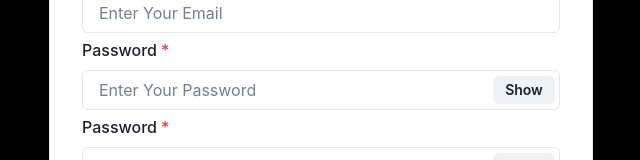
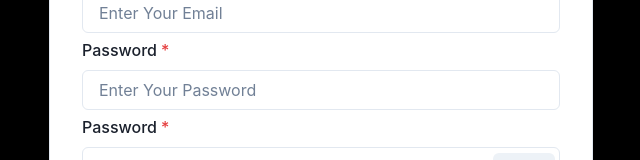
Before and after one commit to stalin670/ChatZone, a React (Create React App) app in the folder frontend/: page / in a window 1280 px wide. Both pictures are taken after a click on the tab "Sign Up". Shown: the part 324-484 px from the top of the page, without its empty margins (319-959 px from the left). Built offline with nearby package versions, Linux system fonts and the light colour scheme.

Commit message:
fixing : updates

```diff
--- a/frontend/src/components/Authentication/Signup.js
+++ b/frontend/src/components/Authentication/Signup.js
@@ -24,12 +24,14 @@ const Signup = () => {
         <FormLabel>Name</FormLabel>
         <Input
           placeholder="Enter Your Name"
+          value={name}
           onChange={(e) => setName(e.target.value)}
         ></Input>
       </FormControl>
       <FormControl id="email" isRequired>
         <FormLabel>Email</FormLabel>
         <Input
+          value={email}
           placeholder="Enter Your Email"
           onChange={(e) => setEmail(e.target.value)}
         ></Input>
@@ -38,21 +40,18 @@ const Signup = () => {
         <FormLabel>Password</FormLabel>
         <InputGroup>
           <Input
+            value={password}
             type={show ? "text" : "password"}
             placeholder="Enter Your Password"
             onChange={(e) => setPassword(e.target.value)}
           />
-          <InputRightElement width="4.5rem">
-            <Button h="1.75rem" size="sm" onClick={handleClick}>
-              {show ? "Hide" : "Show"}
-            </Button>
-          </InputRightElement>
         </InputGroup>
       </FormControl>
       <FormControl id="password" isRequired>
         <FormLabel>Password</FormLabel>
         <InputGroup>
           <Input
+            value={confirmpassword}
             type={show ? "text" : "password"}
             placeholder="Confirm Password"
             onChange={(e) => setPassword(e.target.value)}
@@ -67,6 +66,7 @@ const Signup = () => {
       <FormControl id="pic">
         <FormLabel>Upload your Picture</FormLabel>
         <Input
+          value={pic}
           type="file"
           p={1.5}
           accept="image/*"
```
